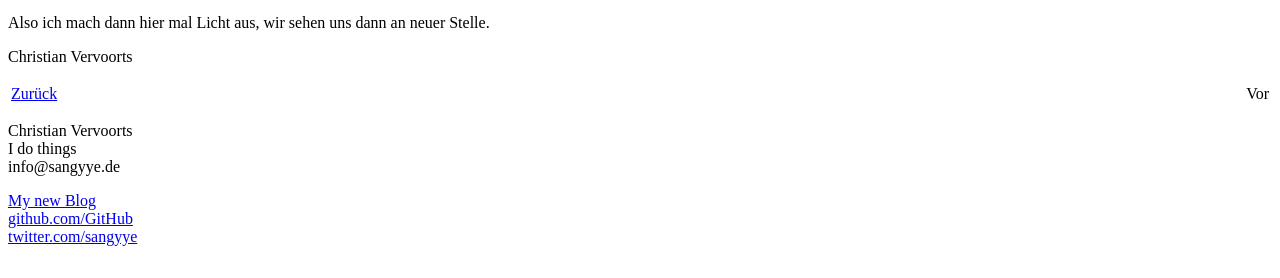
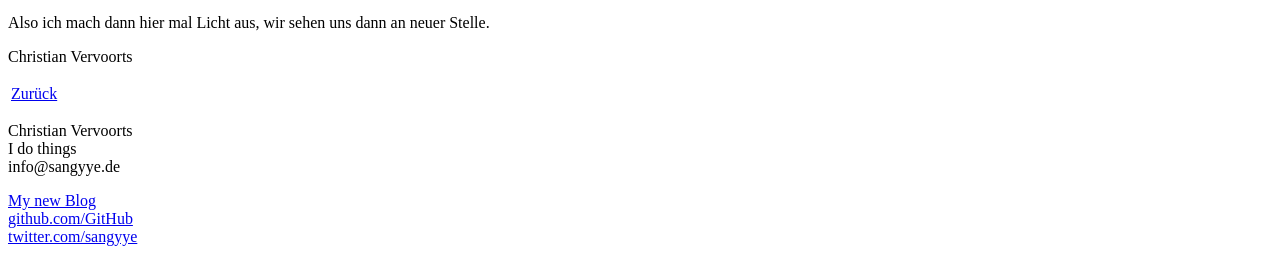
Before and after one commit to sangyye/archiveblog, a Jekyll site: the page built from _posts/2013-01-18-bin-umgezogen-dot-dot-dot.markdown, in a window 1280 px wide. Shown: the part 273-551 px from the top of the page. Built offline with Jekyll 4.4.1, drawn with Linux system fonts in a browser that asks for light colours.

Commit message:
Update layout

```diff
--- a/_layouts/post.html
+++ b/_layouts/post.html
@@ -12,11 +12,11 @@ layout: default
 {% if page.previous != null %}
   <td align="left"><a href="{{ page.previous.url }}">Zurück</a></td>
 {% else %}
-  <td align="left">Zurück</td>
+  <td align="left"></td>
 {% endif %}
 {% if page.next != null %}
   <td align="right"><a href="{{ page.next.url }}">Vor</a></td>
 {% else %}
-  <td align="right">Vor</td>
+  <td align="right"></td>
 {% endif %}
 </tr></table>
```
